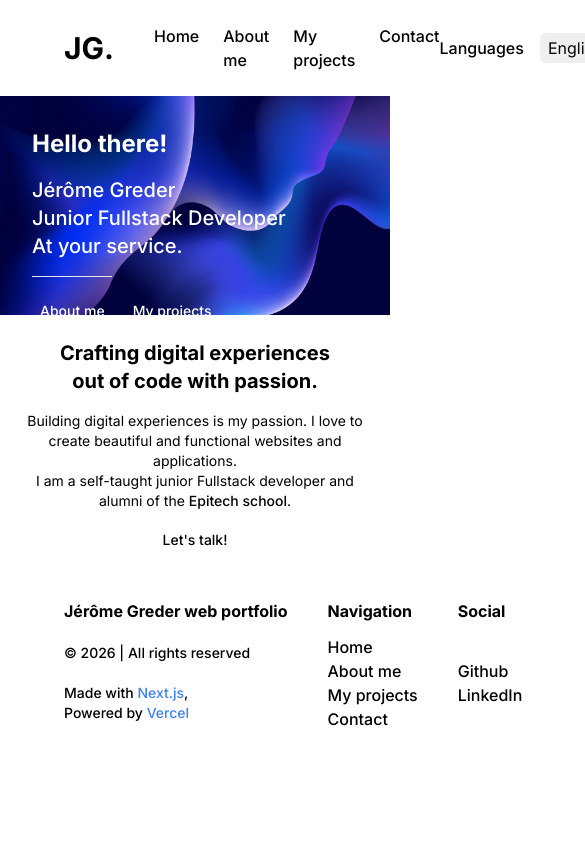
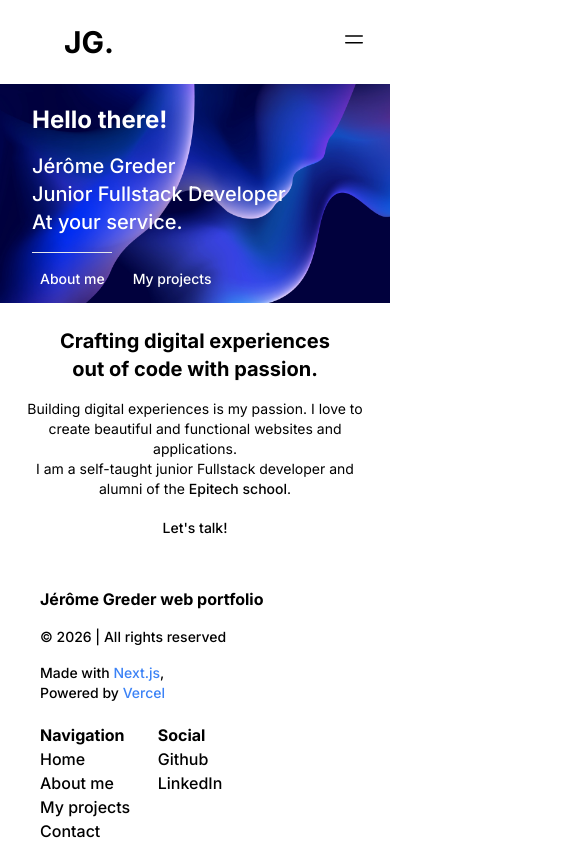
Before and after one commit to Glados1998/jerome-greder-web-portfolio-client, a Next.js app: page / in a window 390 px wide. Shown: the top 867 px of the page, 585 px wide, since content can reach past the window. Before the commit the page ends 844 px from the top, so only its background shows below. Built offline with nearby package versions, Linux system fonts and the light colour scheme.

Commit message:
feat: all pages adapted to phone sizes, and minor changed

```diff
--- a/src/app/about/page.tsx
+++ b/src/app/about/page.tsx
@@ -88,7 +88,7 @@ export default function About() {
                             </p>
                             <div className="space-y-2">
                                 <h2 className="text-lg md:text-xl font-bold">Learn More About My School:</h2>
-                                <div className="flex md:gap-4">
+                                <div className="flex gap-5">
                                     <a href="https://www.webacademie.org/" target={'_blank'}
                                        className="bg-slate-200 font-semibold hover:bg-slate-800 px-2 py-1 rounded-md text-sm md:text-base text-black hover:text-white transition duration-300 ease-in-out">
                                         Web@cademie
@@ -114,7 +114,7 @@ export default function About() {
                     <div className="mt-10 flex justify-center">
                         <div className="w-[50rem] max-w-full flex flex-wrap justify-center items-center gap-4">
                             {techs.map((tech) => (
-                                <p className="bg-gray-200 rounded-md px-3 py-1 text-sm font-semibold text-gray-700 m-1">{tech.label}</p>
+                                <p className="bg-gray-200 rounded-md px-3 py-1 text-sm font-semibold text-gray-700">{tech.label}</p>
                             ))}
                         </div>
                     </div>
--- a/src/app/layout.tsx
+++ b/src/app/layout.tsx
@@ -18,7 +18,7 @@ export default function RootLayout({
   children: React.ReactNode
 }) {
   return (
-    <html lang="en" className={'text-black dark:text-white dark:bg-slate-900'}>
+    <html lang="en" className={'text-black dark:text-white dark:bg-slate-900 flex flex-col min-h-screen'}>
       <body className={inter.className}>
       <Header />
           <main>
--- a/src/app/page.tsx
+++ b/src/app/page.tsx
@@ -14,7 +14,7 @@ export default function Home() {
                 <Image src={homeBanner} alt="Home banner"
                        className="relative xl:h-[45rem] lg:h-[30rem] md:h-[24rem] sm:h-[20rem]" objectFit='cover'/>
                 <div
-                    className="absolute top-4 left-4 md:left-16 md:top-14 sm:top-0 sm:left-0 w-fit flex flex-col justify-center items-start text-white p-4">
+                    className="absolute top-1 left-4 md:left-16 md:top-14 w-fit flex flex-col justify-center items-start text-white p-4">
                     <h1 className="text-2xl md:text-4xl lg:text-6xl xl:text-8xl font-bold">Hello there!</h1>
                     <p className="text-xl md:text-xl lg:text-2xl xl:text-4xl mt-4 md:mt-4 lg:mt-8 xl:mt-8 font-medium">
                         Jérôme Greder <br/>
@@ -22,7 +22,7 @@ export default function Home() {
                         At your service.
                     </p>
                     <hr className="w-20 md:w-32 mt-4 md:mt-4"/>
-                    <div className="flex flex-wrap gap-3 mt-4 md:mt-8">
+                    <div className="flex flex-wrap gap-3 mt-2 md:mt-8">
                         {links.map((link) => (
                             <Link href={link.href} key={link.label}
                                   className="text-sm md:text-base font-medium hover:bg-slate-50 p-2 rounded-md hover:text-black transition duration-300 ease-in-out">
--- a/src/components/footer.tsx
+++ b/src/components/footer.tsx
@@ -8,23 +8,25 @@ const links = [
 ]
 
 const socialLinks = [
-    {label: "Github", href: ""},
-    {label: "LinkedIn", href: ""},
+    {label: "Github", href: "https://github.com/Glados1998"},
+    {label: "LinkedIn", href: "https://www.linkedin.com/in/jerome-greder/"},
 ]
 export default function Footer() {
     return (
-        <footer
-            className={'bg-slate-200 p-6 backdrop-blur bg-white/50 sticky inset-x-0 bottom-0 z-10 dark:backdrop-blur-md dark:bg-slate-900/60'}>
-            <div className={'grid grid-flow-col auto-cols-max gap-10 ml-10'}>
+        <footer className={'bg-slate-200 p-6 backdrop-blur bg-white/50 md:sticky inset-x-0 bottom-0 z-10 dark:backdrop-blur-md dark:bg-slate-900/60'}>
+            <div className={'grid grid-rows-2 gap-4 md:grid-rows-1 md:grid-flow-col auto-cols-max md:gap-10 ml-4 md:ml-10'}>
+
+                {/* First Row - Main Content */}
                 <div className={'grid grid-flow-row gap-3'}>
                     <span className={'font-bold text-md'}>Jérôme Greder web portfolio</span>
                     <span className={'font-medium text-sm'}>© {new Date().getFullYear()} | All rights reserved</span>
-                    <span className={'font-medium text-sm'}>Made with <a target={'_blank'} href={'https://nextjs.org'}
-                                                                         className={'text-blue-500'}>Next.js</a>, <br/> Powered by <a
-                        target={'_blank'}
-                        href={'https://vercel.com/'} className={'text-blue-500'}>Vercel</a></span>
+                    <span className={'font-medium text-sm'}>Made with <a target={'_blank'} href={'https://nextjs.org'} className={'text-blue-500'}>Next.js</a>, <br/> Powered by <a target={'_blank'} href={'https://vercel.com/'} className={'text-blue-500'}>Vercel</a></span>
                 </div>
-                <div className={'grid grid-flow-row gap-3'}>
+
+                {/* Second Row - Navigation and Social Links */}
+                <div className={'grid grid-cols-2 gap-3 '}>
+                    {/* Navigation Links */}
+                    <div>
                         <h1 className={'text-md font-bold'}>
                             Navigation
                         </h1>
@@ -36,7 +38,9 @@ export default function Footer() {
                             ))}
                         </ul>
                     </div>
-                <div className={'grid grid-flow-row gap-3'}>
+
+                    {/* Social Links */}
+                    <div>
                         <h1 className={'text-md font-bold'}>
                             Social
                         </h1>
@@ -49,6 +53,7 @@ export default function Footer() {
                         </ul>
                     </div>
                 </div>
+            </div>
         </footer>
     )
 }
--- a/src/components/header.tsx
+++ b/src/components/header.tsx
@@ -1,4 +1,7 @@
+"use client";
 import Link from "next/link";
+import { Menu } from '@headlessui/react';
+import { Fragment } from 'react';
 
 const links = [
     { label: "Home", href: "/" },
@@ -15,7 +18,9 @@ export default function Header() {
                     <h1 className="text-3xl font-bold mr-10 ml-10">
                         JG.
                     </h1>
-                    <ul className="flex gap-6">
+
+                    {/* Standard Navigation Links for larger screens */}
+                    <ul className="hidden md:flex gap-6">
                         {links.map((link) => (
                             <li className="font-medium" key={link.label}>
                                 <Link href={link.href}>
@@ -25,7 +30,37 @@ export default function Header() {
                         ))}
                     </ul>
                 </div>
-                <div className={'flex items-center mr-10'}>
+                {/* Dropdown Menu for smaller screens */}
+                <Menu as="div" className="md:hidden relative">
+                    <Menu.Button>
+                        <svg xmlns="http://www.w3.org/2000/svg" fill="none" viewBox="0 0 24 24" strokeWidth={1.5} stroke="currentColor" className="w-6 h-6">
+                            <path strokeLinecap="round" strokeLinejoin="round" d="M3.75 9h16.5m-16.5 6.75h16.5" />
+                        </svg>
+                    </Menu.Button>
+                    <Menu.Items className="absolute right-0 w-56 mt-2 origin-top-right bg-white divide-y divide-gray-100 rounded-md shadow-lg ring-1 ring-black ring-opacity-5 focus:outline-none">
+                        {links.map((link) => (
+                            <Menu.Item as={Fragment} key={link.label}>
+                                {({ active }) => (
+                                    <Link href={link.href} className={`font-medium block dark:text-black px-4 py-2 text-sm ${active ? 'bg-gray-100' : ''}`}>
+                                        {link.label}
+                                    </Link>
+                                )}
+                            </Menu.Item>
+                        ))}
+                        <div className="px-4 py-2 dark:text-black">
+                                <span className={'text-sm font-medium'}>
+                                    Languages
+                                </span>
+                            <select className={'mt-1 block w-full rounded-md border-gray-300 shadow-sm focus:border-indigo-300 focus:ring focus:ring-indigo-200 focus:ring-opacity-50'}>
+                                <option>English</option>
+                                <option>Deutsch</option>
+                                <option>Français</option>
+                            </select>
+                        </div>
+                    </Menu.Items>
+                </Menu>
+
+                <div className="hidden md:flex items-center mr-10">
                     <span className={'font-medium mr-4'}>
                         Languages
                     </span>
```
Also changed, not shown: src/app/contact/page.tsx (+10 -13 lines). Lines whose indentation alone changed are shown as unchanged.
